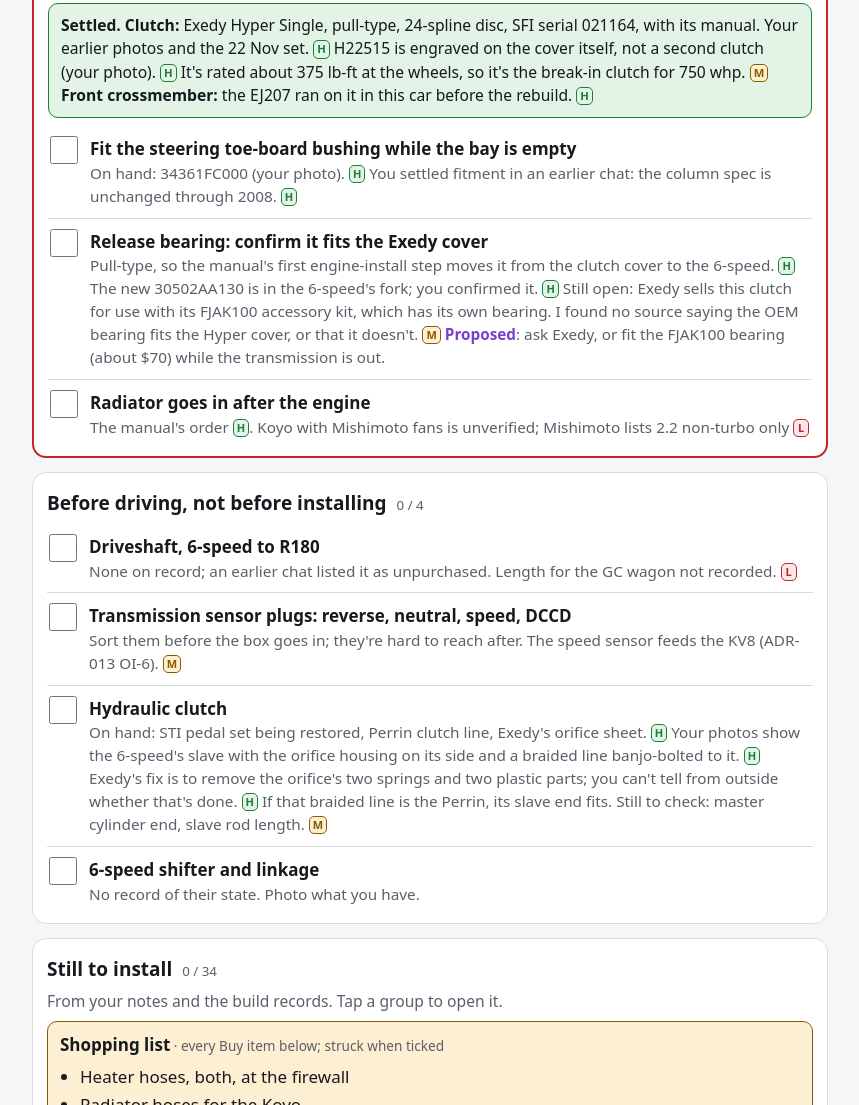
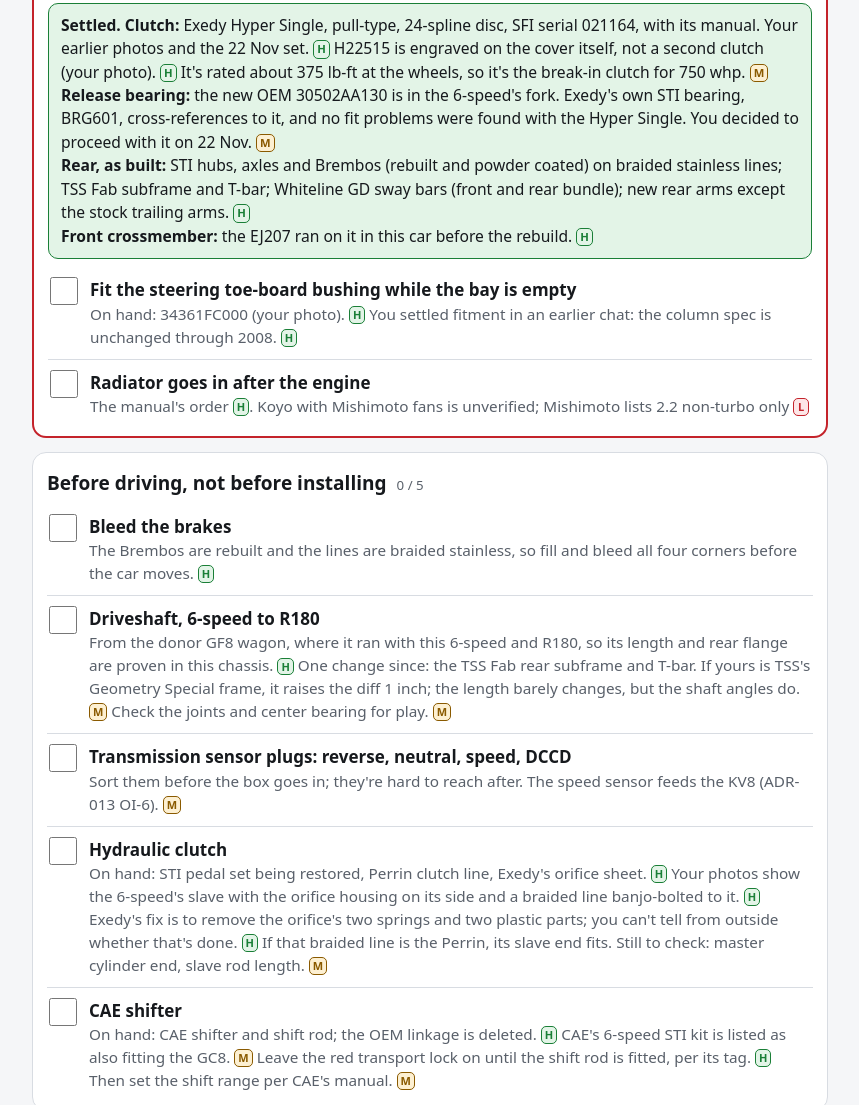
Before and after one commit to Stots714/scooby-cluster-demo, a plain HTML site: page garage/index.html in a window 1280 px wide. Shown: the part 703-1808 px from the top of the page, without its empty margins (210-1069 px from the left). Drawn offline with Linux system fonts and the light colour scheme.

Commit message:
Garage brief: driveshaft proven, rear as built, brake bleed

```diff
--- a/garage/index.html
+++ b/garage/index.html
@@ -97,7 +97,7 @@ footer{max-width:820px;margin:0 auto;padding:0 16px 40px;color:var(--muted);font
 <header>
   <h1>Scooby install brief</h1>
   <p class="sub">22 Nov 2026 · from the build notes since 8 Nov, your 22 Nov photos and scooby-docs main (fff14b6)</p>
-  <div class="answer"><b>6-speed and engine in now: yes, but gated.</b>It matches your 8 Nov install order. Three items gate the engine drop, and most of Phase 1 is still left after it, not just hoses.</div>
+  <div class="answer"><b>6-speed and engine in now: yes, but gated.</b>It matches your 8 Nov install order. Two items gate the engine drop, and most of Phase 1 is still left after it, not just hoses.</div>
   <a class="runlink" href="removal-runsheet.html">Open the 5-speed removal runsheet</a>
   <div class="row">
     <div class="progress"><div class="bar"><i id="bar"></i></div><small id="prog">0 of 0 checked</small></div>
@@ -123,10 +123,9 @@ footer{max-width:820px;margin:0 auto;padding:0 16px 40px;color:var(--muted);font
 <section id="gates" class="gate">
   <h2>Gates before the engine drop <span class="count" data-count="gates"></span></h2>
   <p class="lead">Do these before or as the engine goes in.</p>
-  <p class="ok-note"><b>Settled.</b> <b>Clutch:</b> Exedy Hyper Single, pull-type, 24-spline disc, SFI serial 021164, with its manual. Your earlier photos and the 22 Nov set. <b class="cf cf-H">H</b> H22515 is engraved on the cover itself, not a second clutch (your photo). <b class="cf cf-H">H</b> It's rated about 375 lb-ft at the wheels, so it's the break-in clutch for 750 whp. <b class="cf cf-M">M</b><br><b>Front crossmember:</b> the EJ207 ran on it in this car before the rebuild. <b class="cf cf-H">H</b></p>
+  <p class="ok-note"><b>Settled.</b> <b>Clutch:</b> Exedy Hyper Single, pull-type, 24-spline disc, SFI serial 021164, with its manual. Your earlier photos and the 22 Nov set. <b class="cf cf-H">H</b> H22515 is engraved on the cover itself, not a second clutch (your photo). <b class="cf cf-H">H</b> It's rated about 375 lb-ft at the wheels, so it's the break-in clutch for 750 whp. <b class="cf cf-M">M</b><br><b>Release bearing:</b> the new OEM 30502AA130 is in the 6-speed's fork. Exedy's own STI bearing, BRG601, cross-references to it, and no fit problems were found with the Hyper Single. You decided to proceed with it on 22 Nov. <b class="cf cf-M">M</b><br><b>Rear, as built:</b> STI hubs, axles and Brembos (rebuilt and powder coated) on braided stainless lines; TSS Fab subframe and T-bar; Whiteline GD sway bars (front and rear bundle); new rear arms except the stock trailing arms. <b class="cf cf-H">H</b><br><b>Front crossmember:</b> the EJ207 ran on it in this car before the rebuild. <b class="cf cf-H">H</b></p>
   <ul>
     <li><label class="chk"><input type="checkbox" data-k="steer"><span><strong>Fit the steering toe-board bushing while the bay is empty</strong><em>On hand: 34361FC000 (your photo). <b class="cf cf-H">H</b> You settled fitment in an earlier chat: the column spec is unchanged through 2008. <b class="cf cf-H">H</b></em></span></label></li>
-    <li><label class="chk"><input type="checkbox" data-k="bearing"><span><strong>Release bearing: confirm it fits the Exedy cover</strong><em>Pull-type, so the manual's first engine-install step moves it from the clutch cover to the 6-speed. <b class="cf cf-H">H</b> The new 30502AA130 is in the 6-speed's fork; you confirmed it. <b class="cf cf-H">H</b> Still open: Exedy sells this clutch for use with its FJAK100 accessory kit, which has its own bearing. I found no source saying the OEM bearing fits the Hyper cover, or that it doesn't. <b class="cf cf-M">M</b> <span class="prop">Proposed</span>: ask Exedy, or fit the FJAK100 bearing (about $70) while the transmission is out.</em></span></label></li>
     <li><label class="chk"><input type="checkbox" data-k="radiator"><span><strong>Radiator goes in after the engine</strong>
       <em>The manual's order <b class="cf cf-H">H</b>. Koyo with Mishimoto fans is unverified; Mishimoto lists 2.2 non-turbo only <b class="cf cf-L">L</b></em></span></label></li>
   </ul>
@@ -135,13 +134,12 @@ footer{max-width:820px;margin:0 auto;padding:0 16px 40px;color:var(--muted);font
 <section id="drive">
   <h2>Before driving, not before installing <span class="count" data-count="drive"></span></h2>
   <ul>
-    <li><label class="chk"><input type="checkbox" data-k="dshaft"><span><strong>Driveshaft, 6-speed to R180</strong>
-      <em>None on record; an earlier chat listed it as unpurchased. Length for the GC wagon not recorded. <b class="cf cf-L">L</b></em></span></label></li>
+    <li><label class="chk"><input type="checkbox" data-k="bleed"><span><strong>Bleed the brakes</strong><em>The Brembos are rebuilt and the lines are braided stainless, so fill and bleed all four corners before the car moves. <b class="cf cf-H">H</b></em></span></label></li>
+    <li><label class="chk"><input type="checkbox" data-k="dshaft"><span><strong>Driveshaft, 6-speed to R180</strong><em>From the donor GF8 wagon, where it ran with this 6-speed and R180, so its length and rear flange are proven in this chassis. <b class="cf cf-H">H</b> One change since: the TSS Fab rear subframe and T-bar. If yours is TSS's Geometry Special frame, it raises the diff 1 inch; the length barely changes, but the shaft angles do. <b class="cf cf-M">M</b> Check the joints and center bearing for play. <b class="cf cf-M">M</b></em></span></label></li>
     <li><label class="chk"><input type="checkbox" data-k="plugs"><span><strong>Transmission sensor plugs: reverse, neutral, speed, DCCD</strong>
       <em>Sort them before the box goes in; they're hard to reach after. The speed sensor feeds the KV8 (ADR-013 OI-6). <b class="cf cf-M">M</b></em></span></label></li>
     <li><label class="chk"><input type="checkbox" data-k="hyd"><span><strong>Hydraulic clutch</strong><em>On hand: STI pedal set being restored, Perrin clutch line, Exedy's orifice sheet. <b class="cf cf-H">H</b> Your photos show the 6-speed's slave with the orifice housing on its side and a braided line banjo-bolted to it. <b class="cf cf-H">H</b> Exedy's fix is to remove the orifice's two springs and two plastic parts; you can't tell from outside whether that's done. <b class="cf cf-H">H</b> If that braided line is the Perrin, its slave end fits. Still to check: master cylinder end, slave rod length. <b class="cf cf-M">M</b></em></span></label></li>
-    <li><label class="chk"><input type="checkbox" data-k="shifter"><span><strong>6-speed shifter and linkage</strong>
-      <em>No record of their state. Photo what you have.</em></span></label></li>
+    <li><label class="chk"><input type="checkbox" data-k="shifter"><span><strong>CAE shifter</strong><em>On hand: CAE shifter and shift rod; the OEM linkage is deleted. <b class="cf cf-H">H</b> CAE's 6-speed STI kit is listed as also fitting the GC8. <b class="cf cf-M">M</b> Leave the red transport lock on until the shift rod is fitted, per its tag. <b class="cf cf-H">H</b> Then set the shift range per CAE's manual. <b class="cf cf-M">M</b></em></span></label></li>
   </ul>
 </section>
 
```
